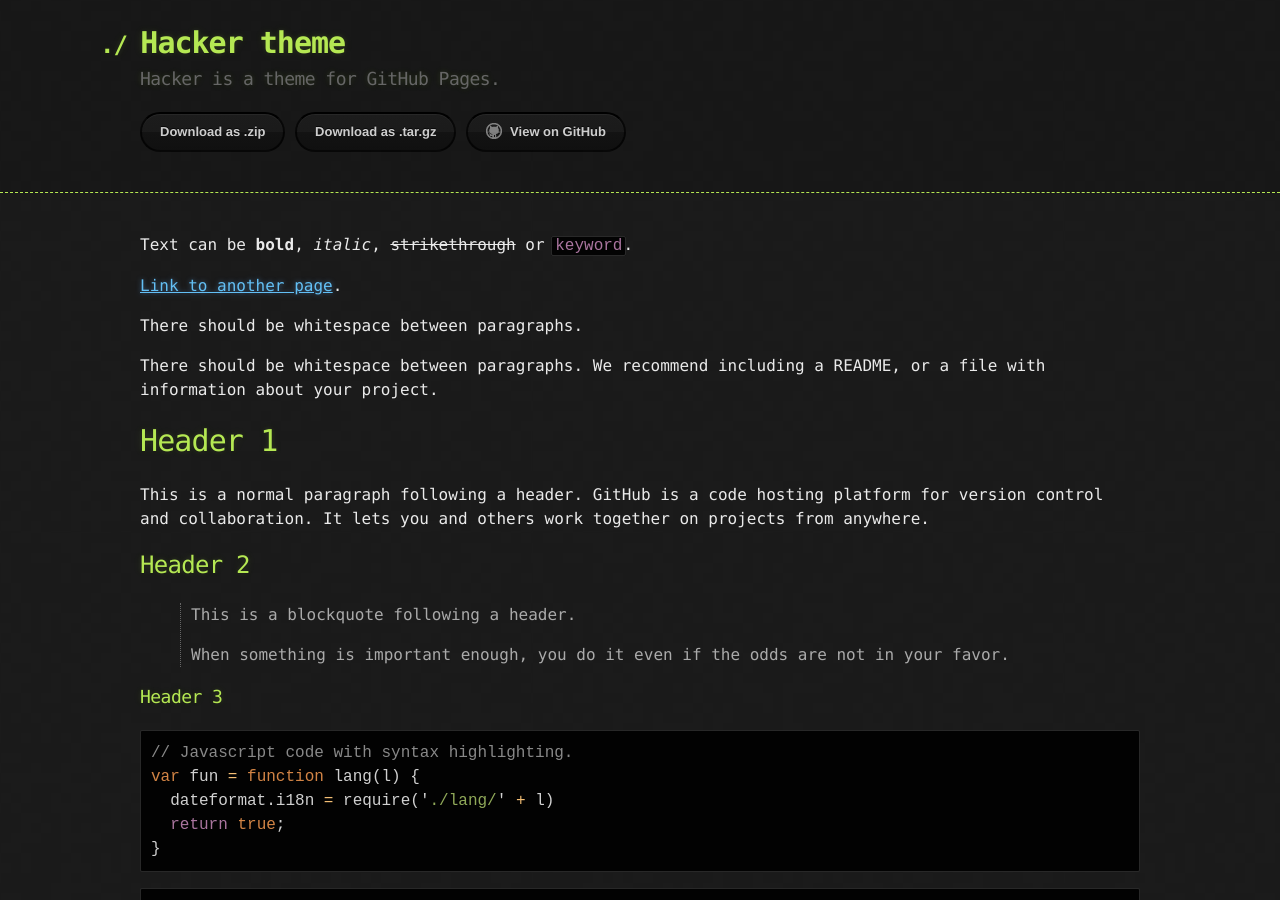
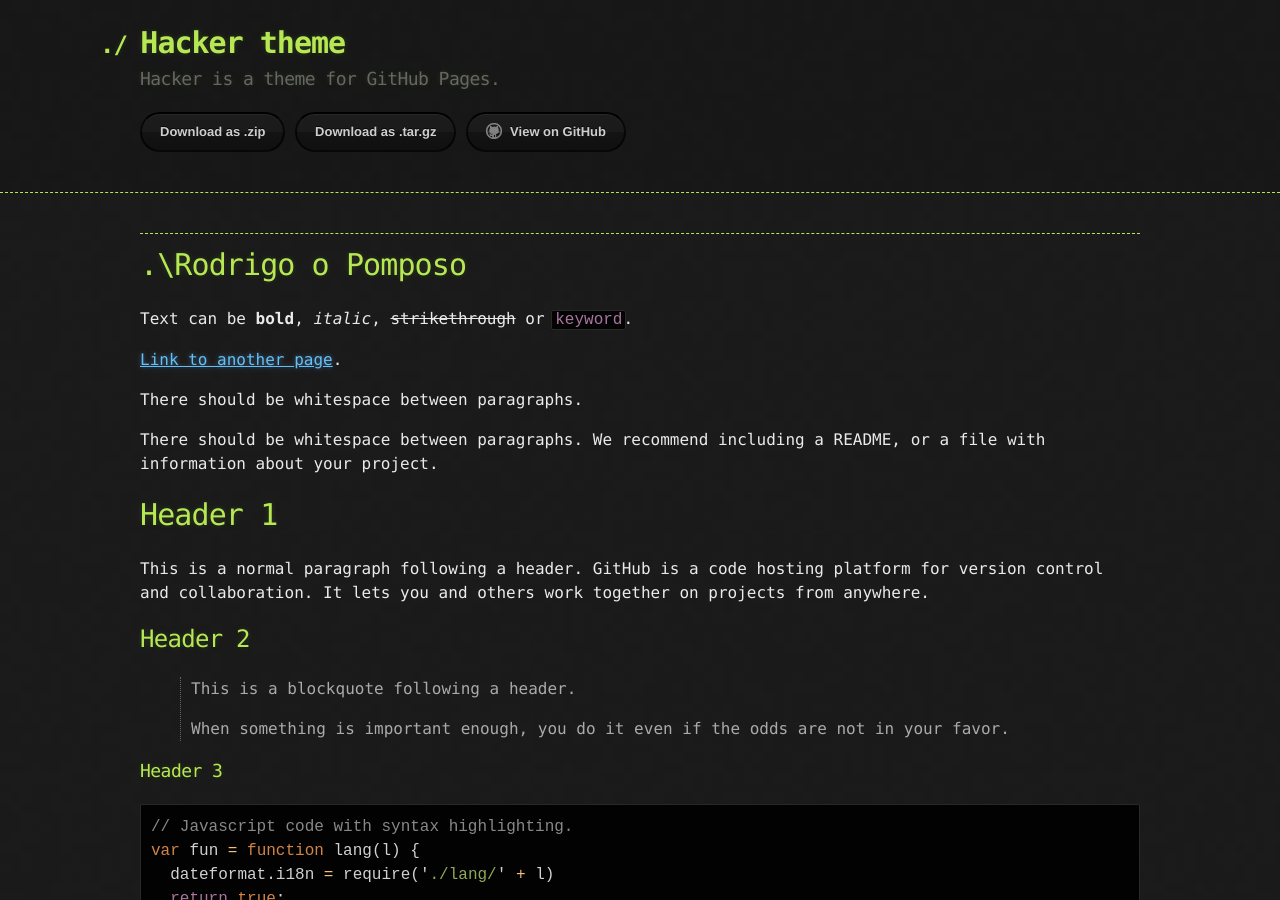
Before and after one commit to LordRodrigo/LordRodrigo.github.io, a Jekyll site: the page built from index.md, in a window 1280 px wide and 900 px high. Built offline with Jekyll 4.4.1, drawn with Linux system fonts in a browser that asks for light colours.

Commit message:
Coloquei o Nome

```diff
--- a/index.md
+++ b/index.md
@@ -1,6 +1,9 @@
 ---
 layout: default
 ---
+
+---
+# .\Rodrigo o Pomposo
 
 Text can be **bold**, _italic_, ~~strikethrough~~ or `keyword`.
 
```
